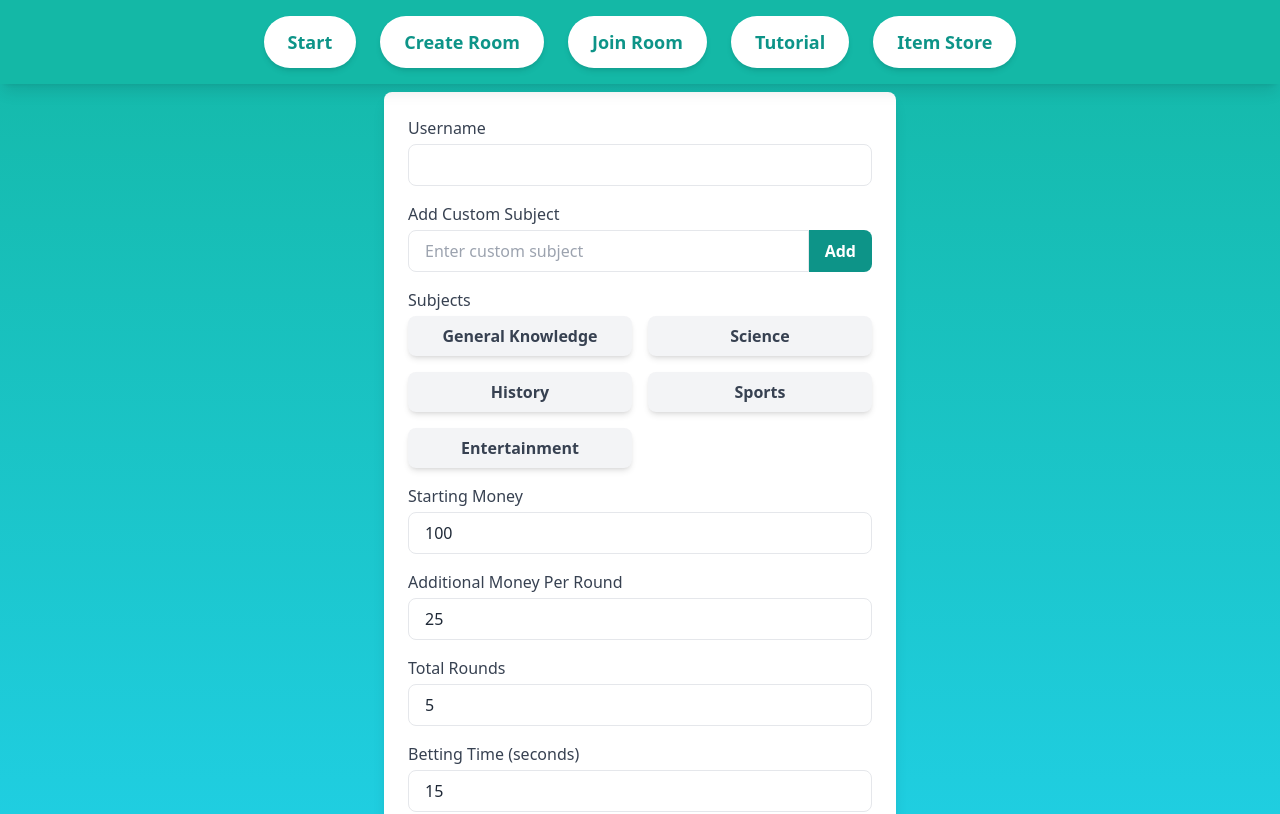
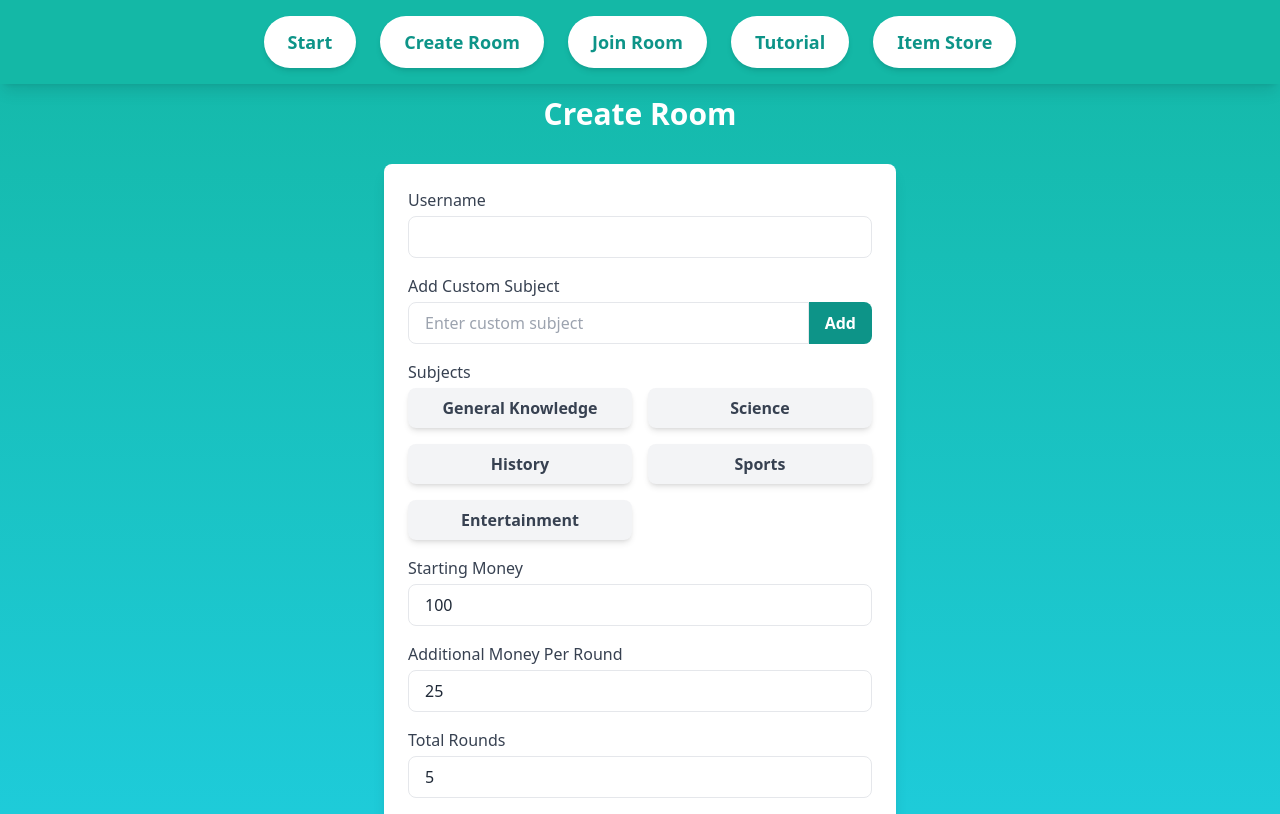
Before and after one commit to dvp536/CodeJam14, a React (Vite) app in the folder frontend/: page /create-room in a window 1280 px wide. Shown: the top 814 px of the page. Built offline with nearby package versions, Linux system fonts and the light colour scheme; no server answers.

Commit message:
adjusting height

```diff
--- a/frontend/src/pages/CreateRoomPage.jsx
+++ b/frontend/src/pages/CreateRoomPage.jsx
@@ -56,7 +56,7 @@ function CreateRoomPage({ socket }) {
   };
 
   return (
-    <div className="min-h-screen bg-gradient-to-b from-teal-500 to-cyan-400 flex flex-col items-center justify-center text-white p-6">
+    <div className="min-h-screen bg-gradient-to-b from-teal-500 to-cyan-400 flex flex-col items-center justify-center text-white p-6 py-24">
       <h2 className="text-3xl font-bold mb-8">Create Room</h2>
       <div className="w-full max-w-lg bg-white text-gray-800 rounded-lg shadow-lg p-6 space-y-4">
         {/* Username Input */}
```
